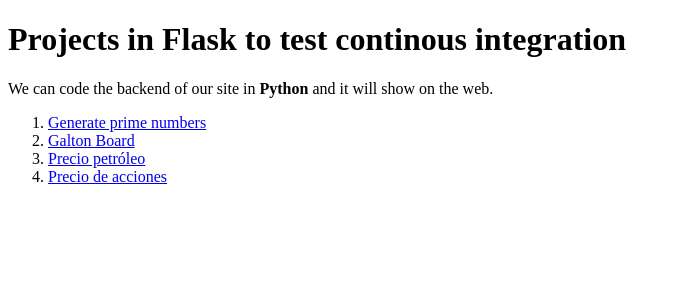
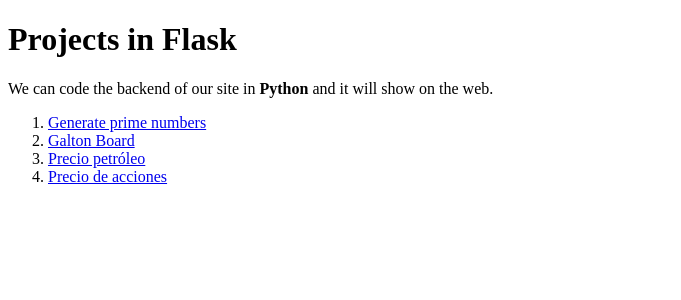
Before and after one commit to Metin1867/ITAR, a Flask app: page / in a window 1280 px wide. Shown: the top 300 px of the page, without its empty margins (0-681 px from the left). Run offline with Flask 2, Linux system fonts and the light colour scheme.

Commit message:
Test webhook

```diff
--- a/templates/index.html
+++ b/templates/index.html
@@ -9,7 +9,7 @@
 	</head>
 
 	<body>
-		<h1>Projects in Flask to test continous integration</h1>
+		<h1>Projects in Flask</h1>
 		<p>
 			We can code the backend of our site in <strong>Python</strong> and
 			it will show on the web.
```
